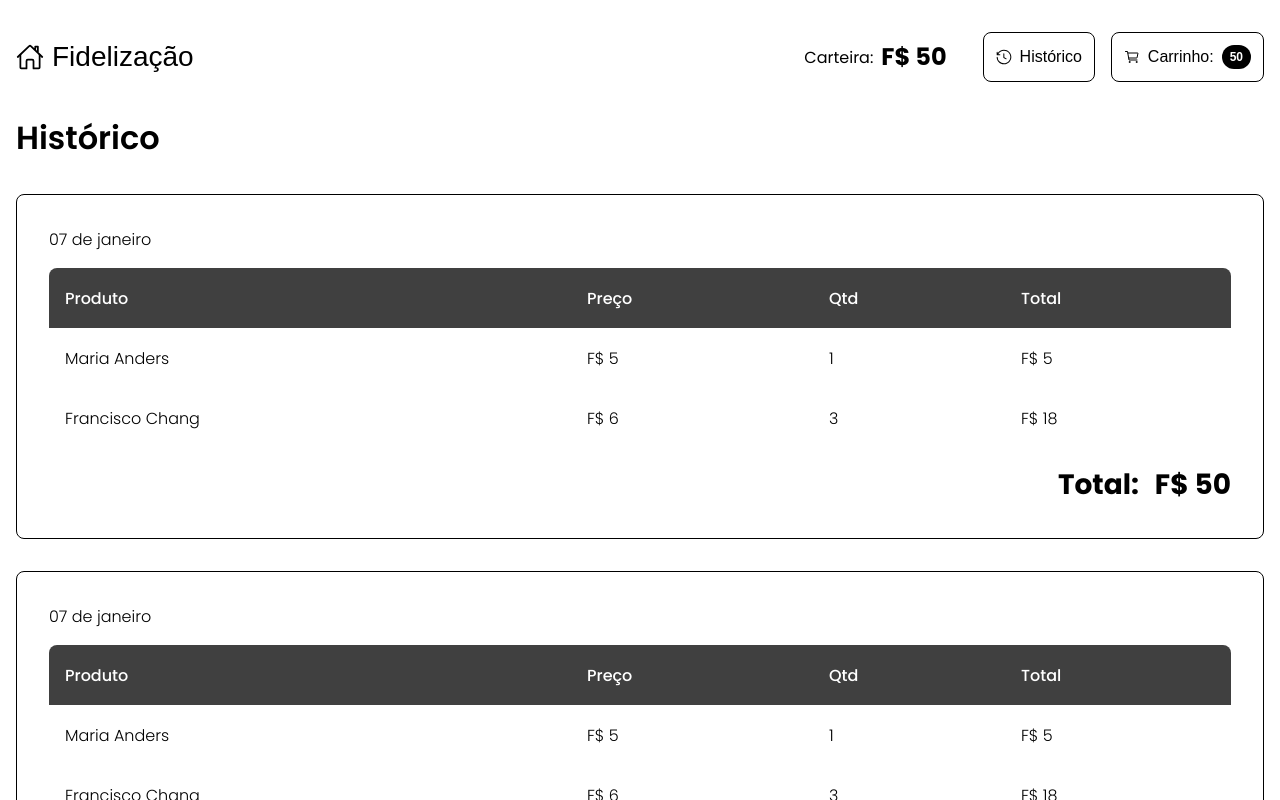
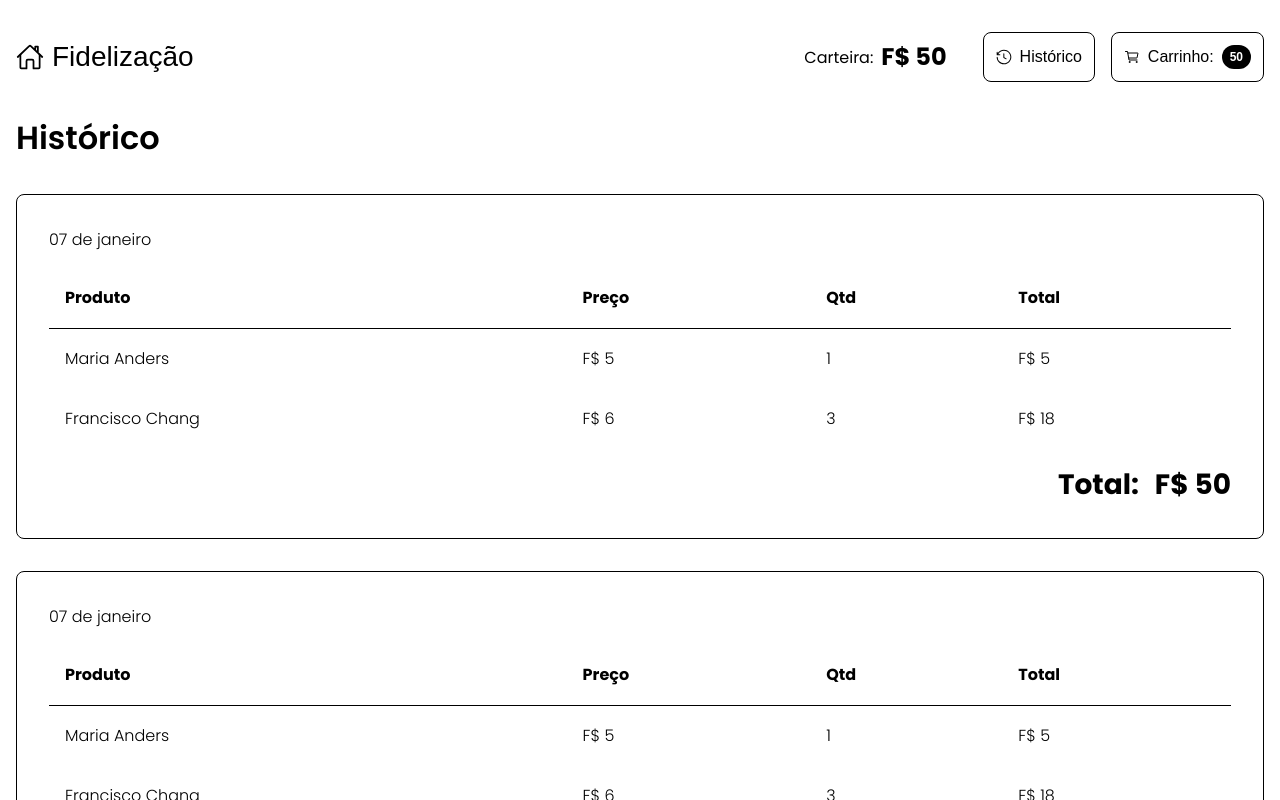
Before and after one commit to HenriqueMarcelo/fidelidade, a React (Vite) app: page /historico in a window 1280 px wide. Shown: the top 800 px of the page. Built offline with nearby package versions, Linux system fonts and the light colour scheme.

Commit message:
fix: table layout

```diff
--- a/src/components/HistoryItem/styles.scss
+++ b/src/components/HistoryItem/styles.scss
@@ -27,8 +27,6 @@
 .history-table {
     &__table {
         border-collapse: collapse;
-
-        // background-color: #f0f0f0;
         border-radius: .5rem;
         overflow: hidden;
         width: 100%;
@@ -38,18 +36,13 @@
 
     &__tr {
         height: 3.75rem;
-
-        &:nth-child(even) {
-            background: #fff;
-        }
     }
 
     &__th {
         font-size: 1rem;
-        color: #fff;
-        background: #404040;
+        border-bottom: 1px solid black;
         padding: 0 1rem;
-        font-weight: 500;
+        font-weight: 700;
     }
 
     &__td {
```
